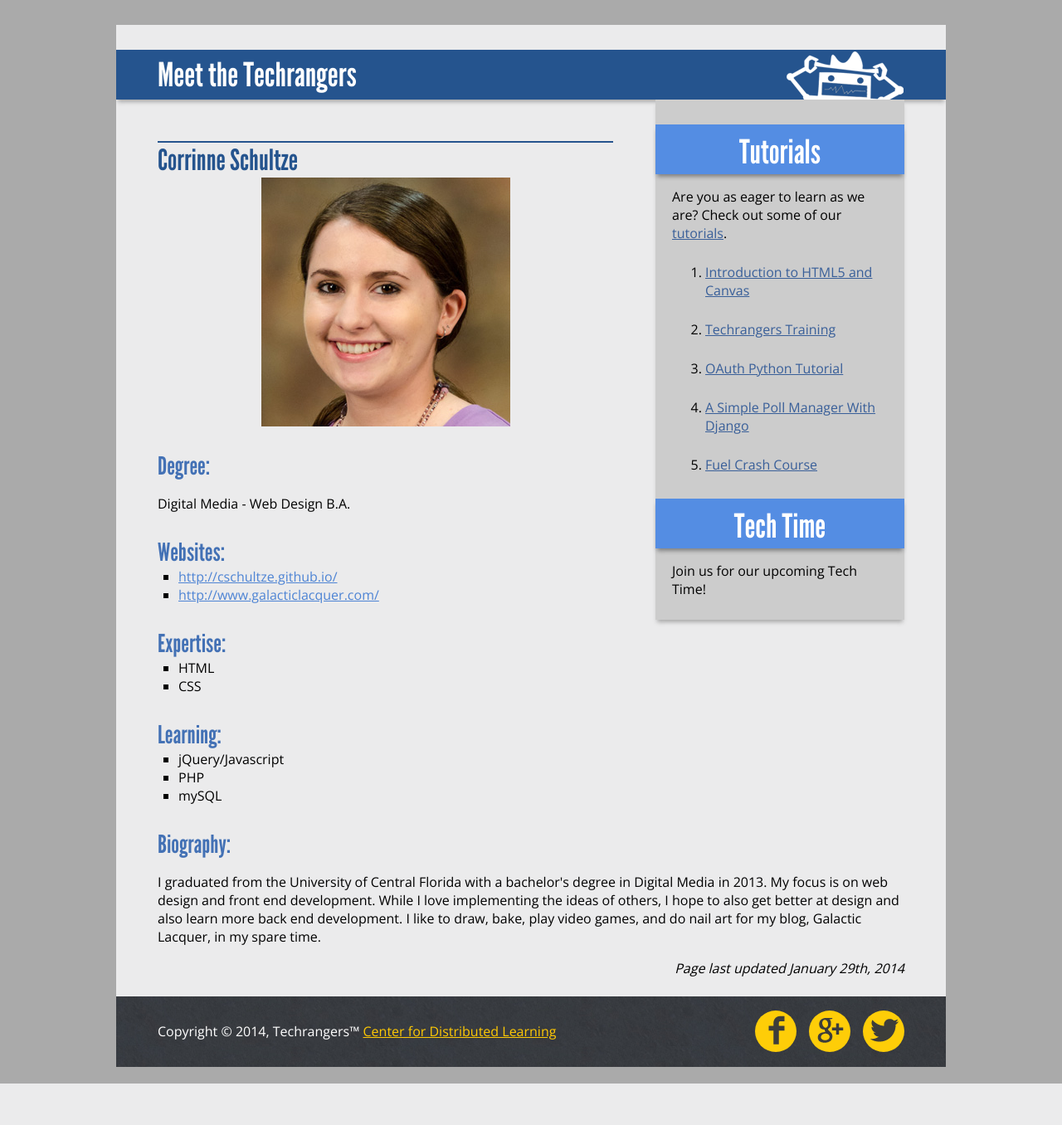
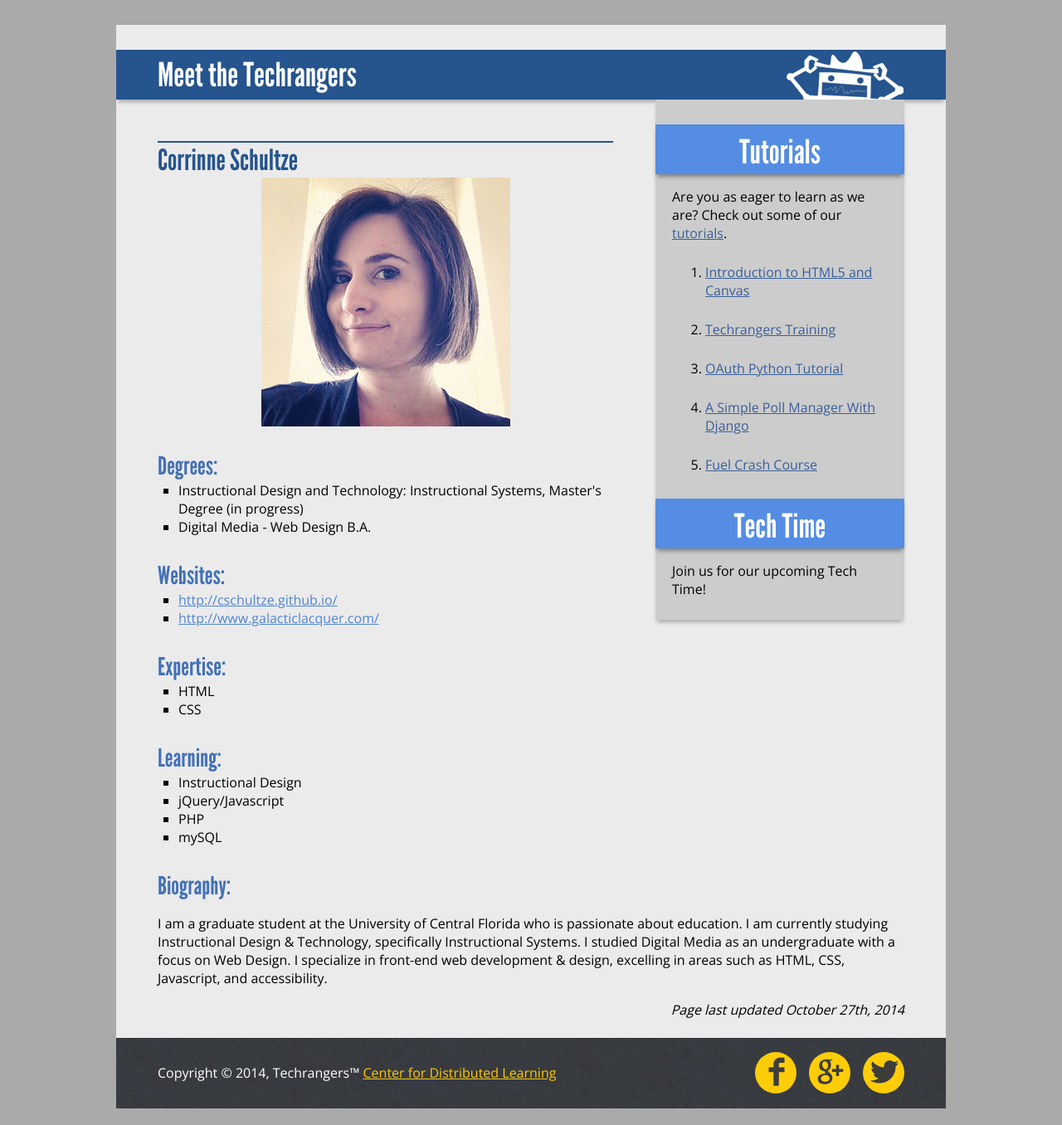
Before and after one commit to chrissolanilla/CSolanillaBio, a PHP site: page /past_corrinne-schultze.php in a window 1280 px wide. Shown: the part 80-1436 px from the top of the page at 83% size. Before the commit the page ends 1386 px from the top, so only its background shows below. Run offline with PHP 8.4, Linux system fonts and the light colour scheme; some libraries are stand-ins or nearby versions.

Commit message:
Updated Corrinne's bio and picture

```diff
--- a/past_corrinne-schultze.php
+++ b/past_corrinne-schultze.php
@@ -4,11 +4,8 @@
 <?php include('includes.html'); ?><!-- includes.html -->
 <title>Corrinne Schultze - Techrangers</title>
 </head>
-
 <body>
-
 	<?php include('header.html'); ?> <!-- header.html -->
-
 	<main role="main" id="biomain">
 		<!-- main content -->
 		<div id="title">
@@ -18,14 +15,14 @@
 		<?php include('sidebar.html'); ?> <!-- sidebar.html -->
 
 		<section role="region" class="pagecontent" id="biopage">
-
 			<section role="region">
 			<h1 class="bioh1">Corrinne Schultze</h1>
-
 				<img src="images/bios/corrinne.jpg" alt="Corrinne Schultze" />
-
-                <h2>Degree:</h2>
-                	<p>Digital Media - Web Design B.A.</p>
+				<h2>Degrees:</h2>
+					<ul>
+						<li>Instructional Design and Technology: Instructional Systems, Master's Degree (in progress)</li>
+						<li>Digital Media - Web Design B.A.</li>
+					</ul>
 
 				<h2>Websites:</h2>
 					<ul>
@@ -41,15 +38,16 @@
 
 				<h2>Learning:</h2>
 					<ul>
+						<li>Instructional Design</li>
 						<li>jQuery/Javascript</li>
 						<li>PHP</li>
 						<li>mySQL</li>
 					</ul>
 
 				<h2>Biography:</h2>
-                	<p>I graduated from the University of Central Florida with a bachelor's degree in Digital Media in 2013. My focus is on web design and front end development. While I love implementing the ideas of others, I hope to also get better at design and also learn more back end development. I like to draw, bake, play video games, and do nail art for my blog, Galactic Lacquer, in my spare time.</p>
+					<p>I am a graduate student at the University of Central Florida who is passionate about education. I am currently studying Instructional Design &amp; Technology, specifically Instructional Systems. I studied Digital Media as an undergraduate with a focus on Web Design. I specialize in front-end web development &amp; design, excelling in areas such as HTML, CSS, Javascript, and accessibility.</p>
 
-                <p class="updated">Page last updated January 29<sup>th</sup>, 2014</p>
+				<p class="updated">Page last updated October 27<sup>th</sup>, 2014</p>
 			</section>
 
 		</section>
```
Also changed, not shown: images/bios/corrinne.jpg, images/thumbnails/corrinne.jpg. Lines whose indentation alone changed are shown as unchanged.
